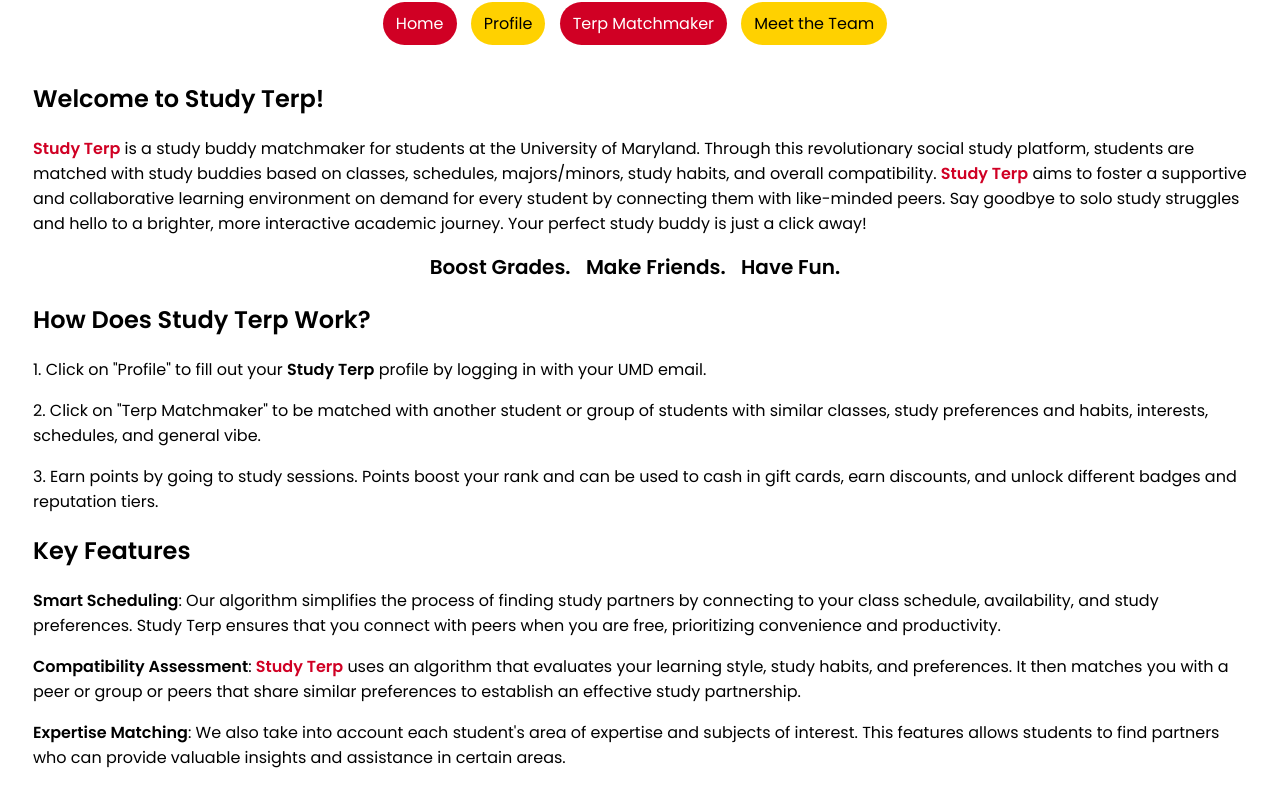
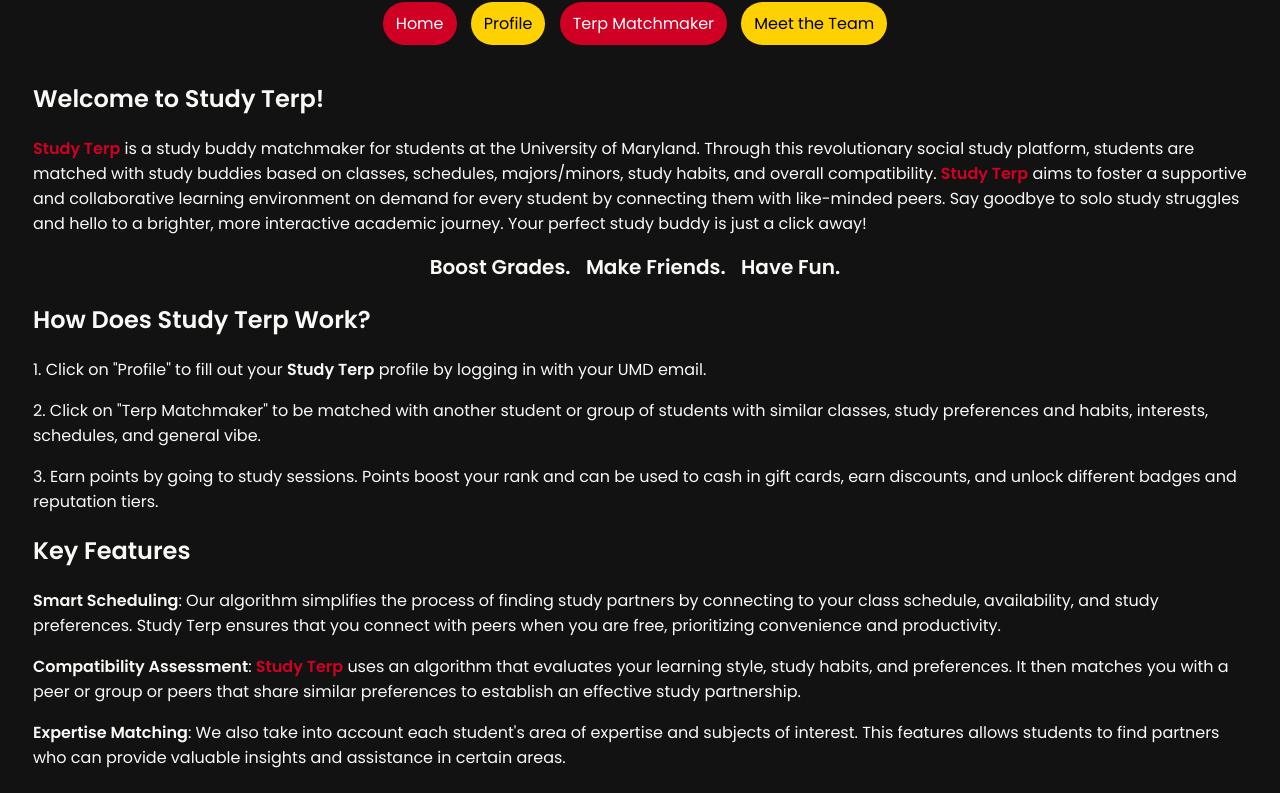
Before and after one commit to IreneL7/StudyTerp, a plain HTML site: page index.html in a window 1280 px wide. Shown: the part 80-873 px from the top of the page. Drawn offline with Linux system fonts and the light colour scheme.

Commit message:
Fixed errors

```diff
--- a/index.html
+++ b/index.html
@@ -13,10 +13,10 @@
     </header>
     <nav>
         <ul>
-            <li><a class="umd-primary-color" href="#">Home</a></li>
-            <li><a class="umd-secondary-color" href="#">Profile</a></li>
-            <li><a class="umd-primary-color" href="#">Terp Matchmaker</a></li>
-            <li><a class="umd-secondary-color" href="#">Meet the Team</a></li>
+            <li><a class="umd-primary-color" href="index.html">Home</a></li>
+            <li><a class="umd-secondary-color" href="profile.html">Profile</a></li>
+            <li><a class="umd-primary-color" href="matchmaker.html">Terp Matchmaker</a></li>
+            <li><a class="umd-secondary-color" href="team.html">Meet the Team</a></li>
         </ul>
     </nav>
     <main class="main-content">
--- a/styles.css
+++ b/styles.css
@@ -1,5 +1,8 @@
 body {
     font-family: 'Poppins', sans-serif;
+    background-color: #121212;
+    min-width: 390px;
+    color: #FAF9F6;
 }
 
 /* University of Maryland Colors */
@@ -25,6 +28,13 @@ body {
     text-align: center;
     font-size: 24px;
     font-weight: bold;
+}
+
+img {
+    width: 13%;
+    max-width: 13%;
+    padding: 6px;
+    position: absolute;
 }
 
 h1 {
```
